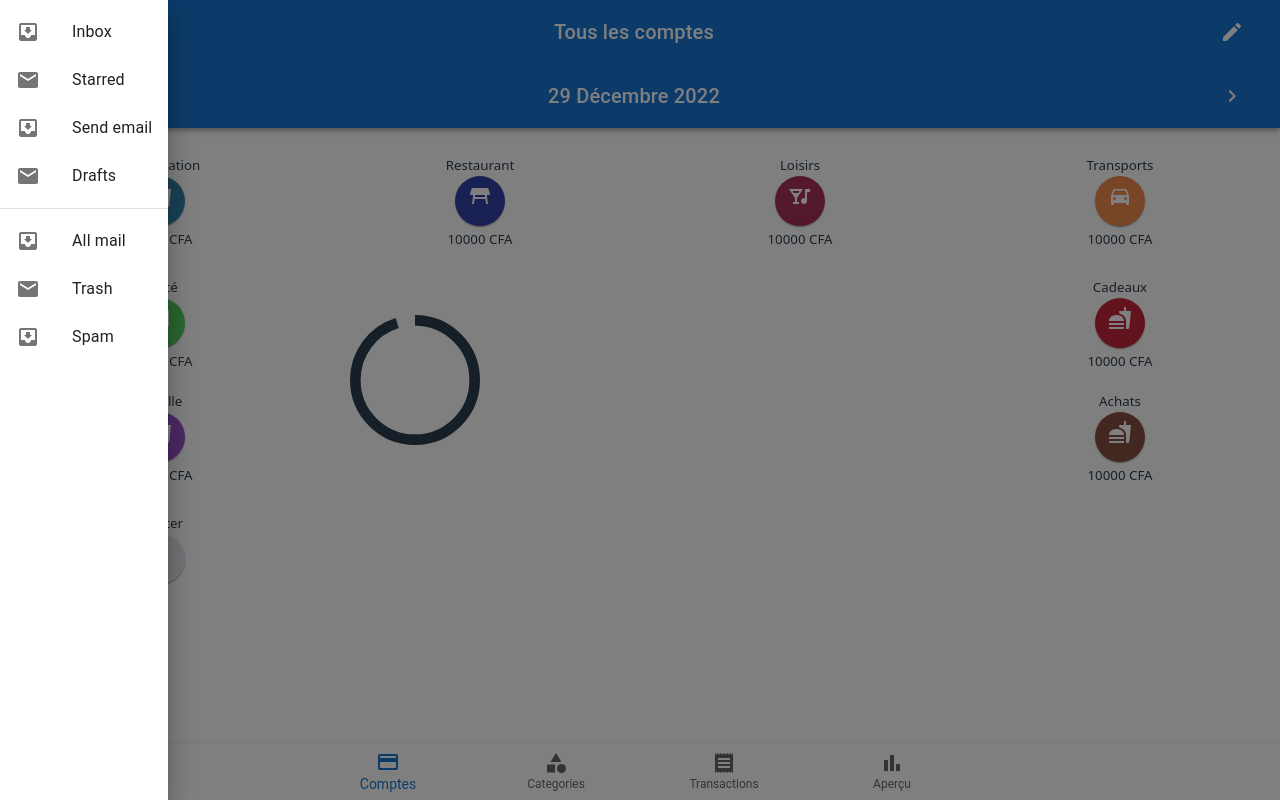
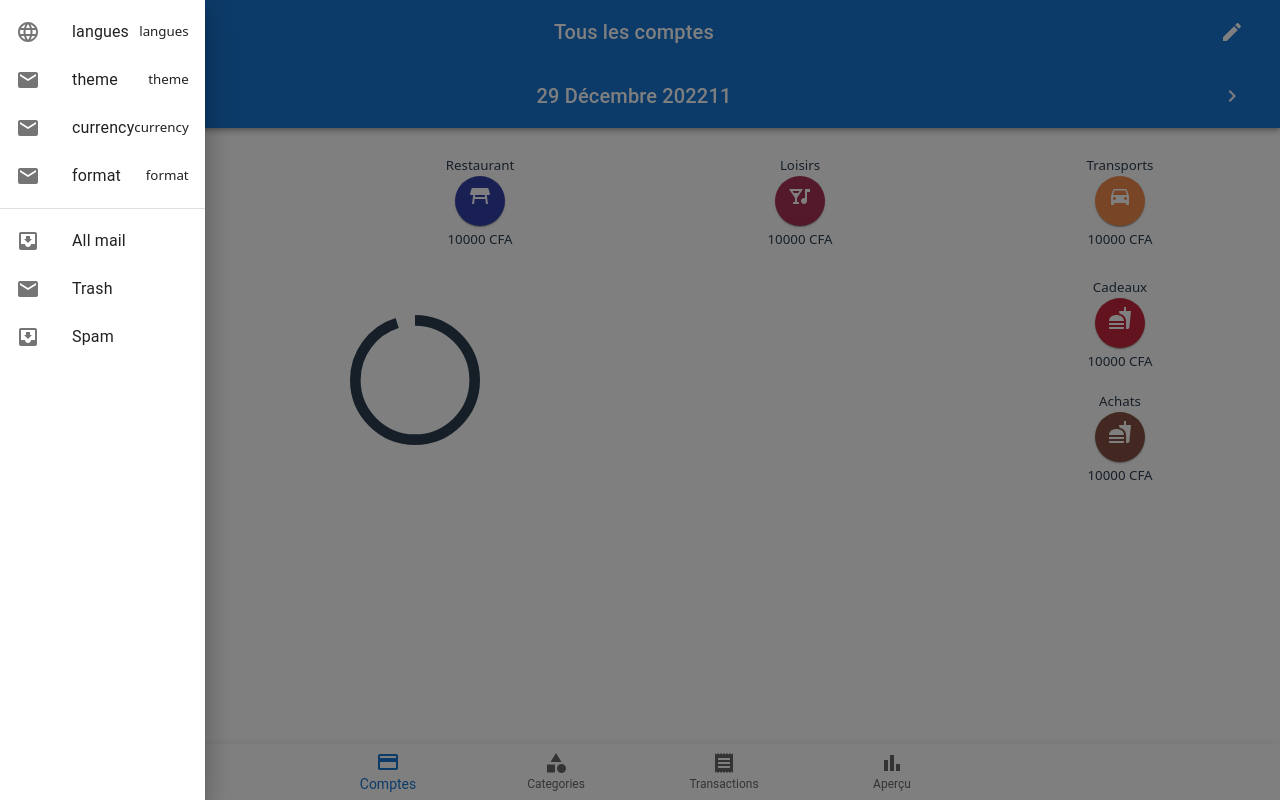
Before and after one commit to stephanecoumbassa/onemoney, a React (Vite) app: page / in a window 1280 px wide. Both pictures are taken after a click on the button 36 px from the left and 32 px from the top of the page. Built offline with nearby package versions, Linux system fonts and the light colour scheme.

Commit message:
refactor: add menu

```diff
--- a/src/App.tsx
+++ b/src/App.tsx
@@ -36,7 +36,7 @@ const Item = styled(Paper)(({ theme, color, width, height }: ItemProps) => ({
   ...theme.typography.body2,
   padding: theme.spacing(1),
   textAlign: "center",
-  // color: theme.palette.text.secondary,
+  // color: theme.palette.text.secondary, 111
   color: "white",
   backgroundColor: color,
   borderRadius: "45px",
--- a/src/Header.tsx
+++ b/src/Header.tsx
@@ -18,6 +18,7 @@ import ListItemIcon from '@mui/material/ListItemIcon';
 import ListItemText from '@mui/material/ListItemText';
 import InboxIcon from '@mui/icons-material/MoveToInbox';
 import MailIcon from '@mui/icons-material/Mail';
+import LanguageIcon from '@mui/icons-material/Language';
 
 const Header = ({ color }: any) => {
   const [openMenu, setOpenMenu] = React.useState(false);
@@ -73,7 +74,7 @@ const Header = ({ color }: any) => {
             sx={{ flexGrow: 1, display: { xs: "block", sm: "block" } }}
           >
             {" "}
-            29 Décembre 2022{" "}
+            29 Décembre 202211{" "}
           </Typography>
           <IconButton
             size="large"
@@ -100,14 +101,19 @@ const Header = ({ color }: any) => {
           sx={{ width: 'auto' }}
           role="presentation">
             <List>
-              {["Inbox", "Starred", "Send email", "Drafts"].map(
+              {/*{["Inbox", "Starred", "Send email", "Drafts"].map(*/}
+              {[{name: 'langues'}, {name: 'theme'}, {name: 'currency'}, {name: 'format'}].map(
                 (text, index) => (
-                  <ListItem key={text} disablePadding>
+                  <ListItem key={index} disablePadding>
                     <ListItemButton>
                       <ListItemIcon>
-                        {index % 2 === 0 ? <InboxIcon /> : <MailIcon />}
+                        {index == 0 ? <LanguageIcon /> : <MailIcon />}
+                        {/*{index % 2 === 0 ? <LanguageIcon /> : <MailIcon />}*/}
                       </ListItemIcon>
-                      <ListItemText primary={text} />
+                      {/*<ListItemText primary={text} />*/}
+                      <ListItemText primary={text.name} />
+                      <br/>
+                      <small>{text.name} </small>
                     </ListItemButton>
                   </ListItem>
                 )
```
